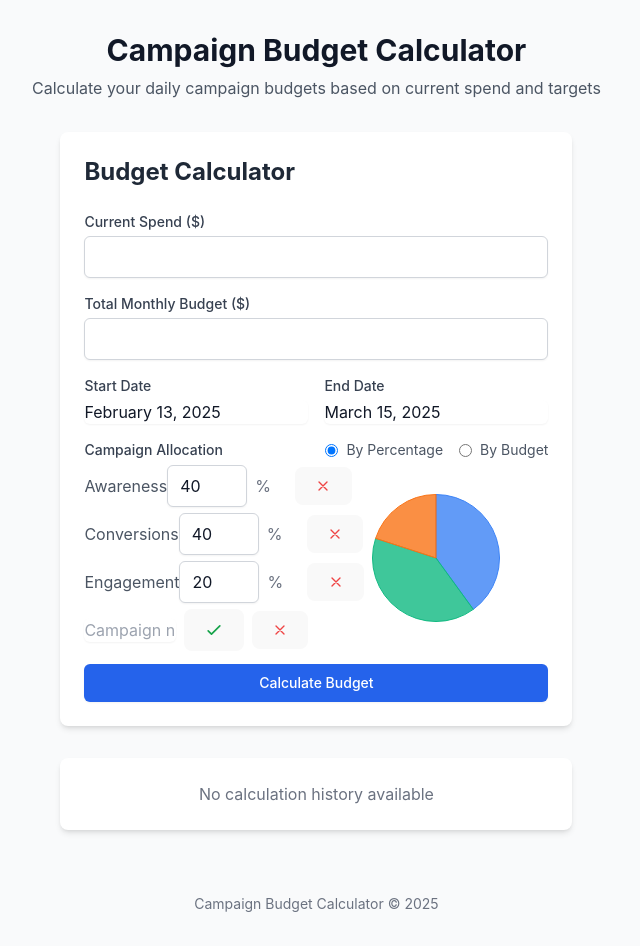
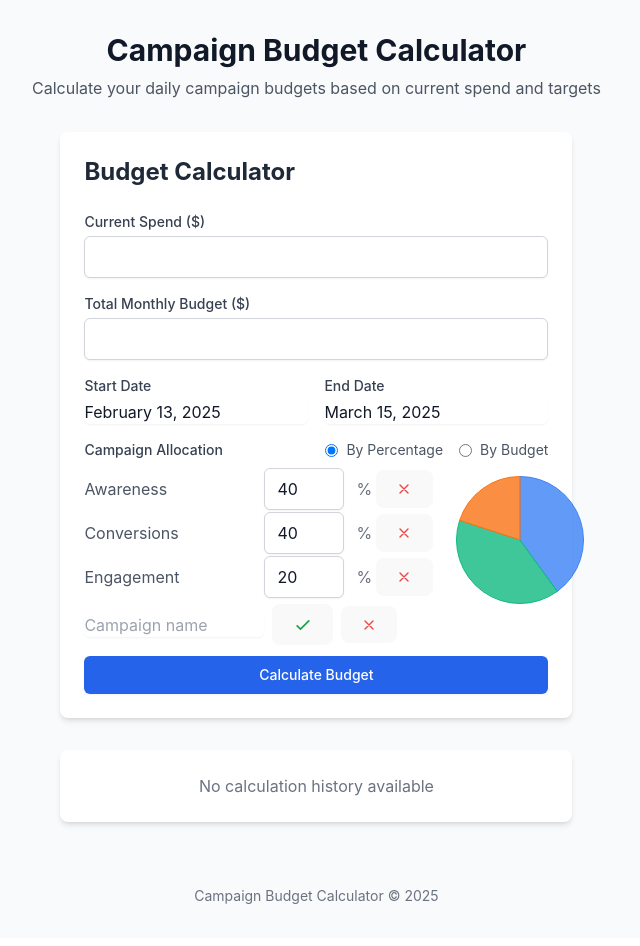
Before and after one commit to eli-k-hughes/BudgetCalc, a React (Vite) app: page / in a window 1280 px wide. Both pictures are taken after a click on the button "Add Campaign". Shown: the whole page, without its empty margins (0-640 px from the left). Built offline with nearby package versions, Linux system fonts and the light colour scheme.

Commit message:
style: improve campaign allocation alignment with grid layout

```diff
--- a/src/components/BudgetForm.tsx
+++ b/src/components/BudgetForm.tsx
@@ -305,29 +305,29 @@ export function BudgetForm({ onSubmit, isLoading = false, error = null }: Budget
             </div>
           </div>
 
-          <div className="grid grid-cols-2 gap-4">
+          <div className="grid grid-cols-[1fr,auto] gap-8">
             <div className="space-y-3">
               {inputMode === 'percentage' ? (
-                // Percentage inputs
-                campaignSplits.map((split, index) => (
-                  <div key={split.name} className="flex items-center h-9">
-                    <span className="w-32 text-gray-600">{split.name}</span>
-                    <div className="flex items-center">
+                // Percentage inputs with strict column alignment
+                <div className="space-y-2">
+                  {campaignSplits.map((split, index) => (
+                    <div key={split.name} className="grid grid-cols-[180px,80px,40px,40px] items-center h-9">
+                      <span className="text-gray-600">{split.name}</span>
                       <input
                         type="number"
                         value={split.percentage}
                         onChange={(e) => handleCampaignSplitChange(index, e.target.value)}
-                        className="w-20 rounded-md border-gray-300 shadow-sm focus:border-blue-500 focus:ring-blue-500"
+                        className="w-full rounded-md border-gray-300 shadow-sm focus:border-blue-500 focus:ring-blue-500"
                         required
                         min="0"
                         max="100"
                         step="1"
                       />
-                      <span className="w-8 text-gray-500 ml-2">%</span>
+                      <span className="text-gray-500 justify-self-center">%</span>
                       <button
                         type="button"
                         onClick={() => handleRemoveCampaign(index)}
-                        className="text-red-500 hover:text-red-700 focus:outline-none ml-2"
+                        className="text-red-500 hover:text-red-700 focus:outline-none justify-self-center"
                         aria-label="Remove campaign"
                       >
                         <svg className="h-4 w-4" fill="none" stroke="currentColor" viewBox="0 0 24 24">
@@ -335,31 +335,31 @@ export function BudgetForm({ onSubmit, isLoading = false, error = null }: Budget
                         </svg>
                       </button>
                     </div>
+                  ))}
                 </div>
-                ))
               ) : (
-                // Budget inputs
-                campaignBudgets.map((camp, index) => (
-                  <div key={camp.name} className="flex items-center h-9">
-                    <span className="w-32 text-gray-600">{camp.name}</span>
-                    <div className="flex items-center">
+                // Budget inputs with strict column alignment
+                <div className="space-y-2">
+                  {campaignBudgets.map((camp, index) => (
+                    <div key={camp.name} className="grid grid-cols-[180px,120px,60px,40px] items-center h-9">
+                      <span className="text-gray-600">{camp.name}</span>
                       <div className="relative">
                         <span className="absolute left-3 top-1/2 transform -translate-y-1/2 text-gray-500">$</span>
                         <input
                           type="number"
                           value={camp.budget}
                           onChange={(e) => handleCampaignBudgetChange(index, e.target.value)}
-                          className="w-24 pl-7 rounded-md border-gray-300 shadow-sm focus:border-blue-500 focus:ring-blue-500"
+                          className="w-full pl-7 rounded-md border-gray-300 shadow-sm focus:border-blue-500 focus:ring-blue-500"
                           required
                           min="0"
                           step="0.01"
                         />
                       </div>
-                      <span className="text-gray-500 w-16 ml-2">({camp.percentage}%)</span>
+                      <span className="text-gray-500">({camp.percentage}%)</span>
                       <button
                         type="button"
                         onClick={() => handleRemoveCampaign(index)}
-                        className="text-red-500 hover:text-red-700 focus:outline-none ml-2"
+                        className="text-red-500 hover:text-red-700 focus:outline-none justify-self-center"
                         aria-label="Remove campaign"
                       >
                         <svg className="h-4 w-4" fill="none" stroke="currentColor" viewBox="0 0 24 24">
@@ -367,14 +367,13 @@ export function BudgetForm({ onSubmit, isLoading = false, error = null }: Budget
                         </svg>
                       </button>
                     </div>
+                  ))}
                 </div>
-                ))
               )}
 
-              {/* Add Campaign Button */}
+              {/* Add Campaign Button aligned with campaign names */}
               {isAddingCampaign ? (
-                <div className="flex items-center h-9">
-                  <div className="w-32">
+                <div className="grid grid-cols-[180px,auto] items-center h-9 gap-2">
                   <input
                     type="text"
                     value={newCampaignName}
@@ -382,8 +381,7 @@ export function BudgetForm({ onSubmit, isLoading = false, error = null }: Budget
                     placeholder="Campaign name"
                     className="w-full rounded-md border-gray-300 shadow-sm focus:border-blue-500 focus:ring-blue-500"
                   />
-                  </div>
-                  <div className="flex items-center ml-2">
+                  <div className="flex items-center space-x-2">
                     <button
                       type="button"
                       onClick={handleAddCampaign}
@@ -400,7 +398,7 @@ export function BudgetForm({ onSubmit, isLoading = false, error = null }: Budget
                         setIsAddingCampaign(false);
                         setNewCampaignName('');
                       }}
-                      className="text-red-500 hover:text-red-700 focus:outline-none ml-2"
+                      className="text-red-500 hover:text-red-700 focus:outline-none"
                       aria-label="Cancel add campaign"
                     >
                       <svg className="h-4 w-4" fill="none" stroke="currentColor" viewBox="0 0 24 24">
@@ -413,16 +411,16 @@ export function BudgetForm({ onSubmit, isLoading = false, error = null }: Budget
                 <button
                   type="button"
                   onClick={() => setIsAddingCampaign(true)}
-                  className="flex items-center space-x-1 text-blue-600 hover:text-blue-800 focus:outline-none h-9"
+                  className="flex items-center text-blue-600 hover:text-blue-800 focus:outline-none h-9 ml-0"
                 >
-                  <svg className="h-4 w-4" fill="none" stroke="currentColor" viewBox="0 0 24 24">
+                  <svg className="h-4 w-4 mr-1" fill="none" stroke="currentColor" viewBox="0 0 24 24">
                     <path strokeLinecap="round" strokeLinejoin="round" strokeWidth="2" d="M12 4v16m8-8H4" />
                   </svg>
                   <span>Add Campaign</span>
                 </button>
               )}
             </div>
-            <div className="flex items-center justify-center">
+            <div className="flex items-start justify-center pt-2">
               <PieChart splits={campaignSplits} size="small" />
             </div>
           </div>
```
Lines whose indentation alone changed are shown as unchanged.
